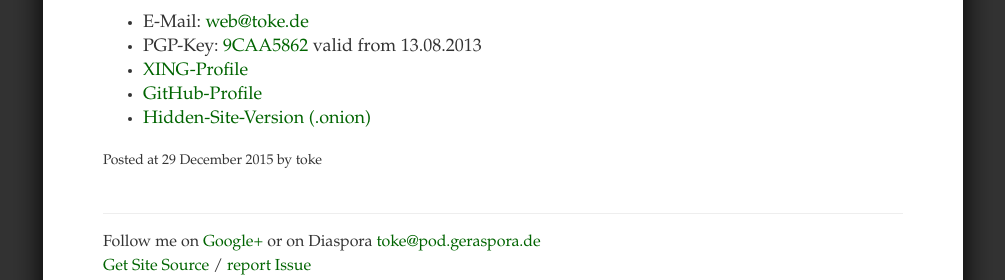
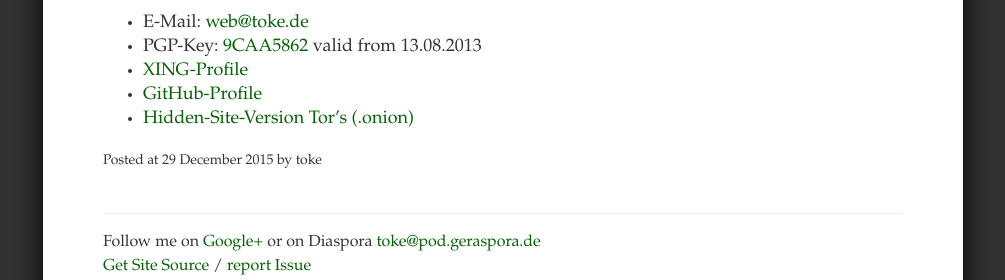
Before and after one commit to toke/toke.de, a Jekyll site: the page built from index.markdown, in a window 1280 px wide. Shown: the part 953-1233 px from the top of the page, without its empty margins (137-1142 px from the left). Built offline with Jekyll 4.4.1, drawn with Linux system fonts in a browser that asks for light colours.

Commit message:
Update index.markdown

```diff
--- a/index.markdown
+++ b/index.markdown
@@ -45,4 +45,4 @@ Starting to collect recent good reads:
  * PGP-Key: [9CAA5862](9CAA5862.asc) valid from 13.08.2013
  * [XING-Profile](https://www.xing.com/profile/Thomas_Kerpe)
  * [GitHub-Profile](https://github.com/toke)
- * [Hidden-Site-Version (.onion)](https://ptusz6326ongoogf.onion/)
+ * [Hidden-Site-Version Tor's (.onion)](https://ptusz6326ongoogf.onion/)
```
